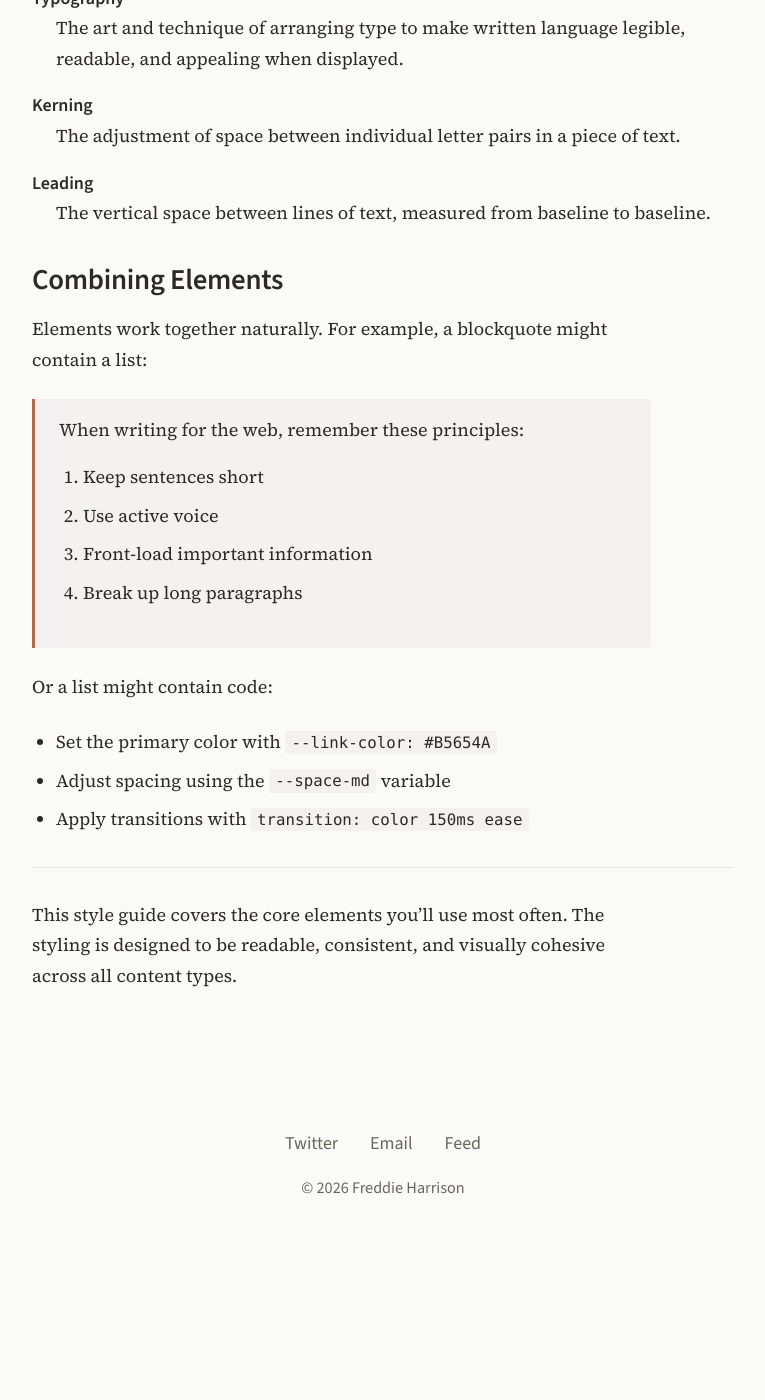
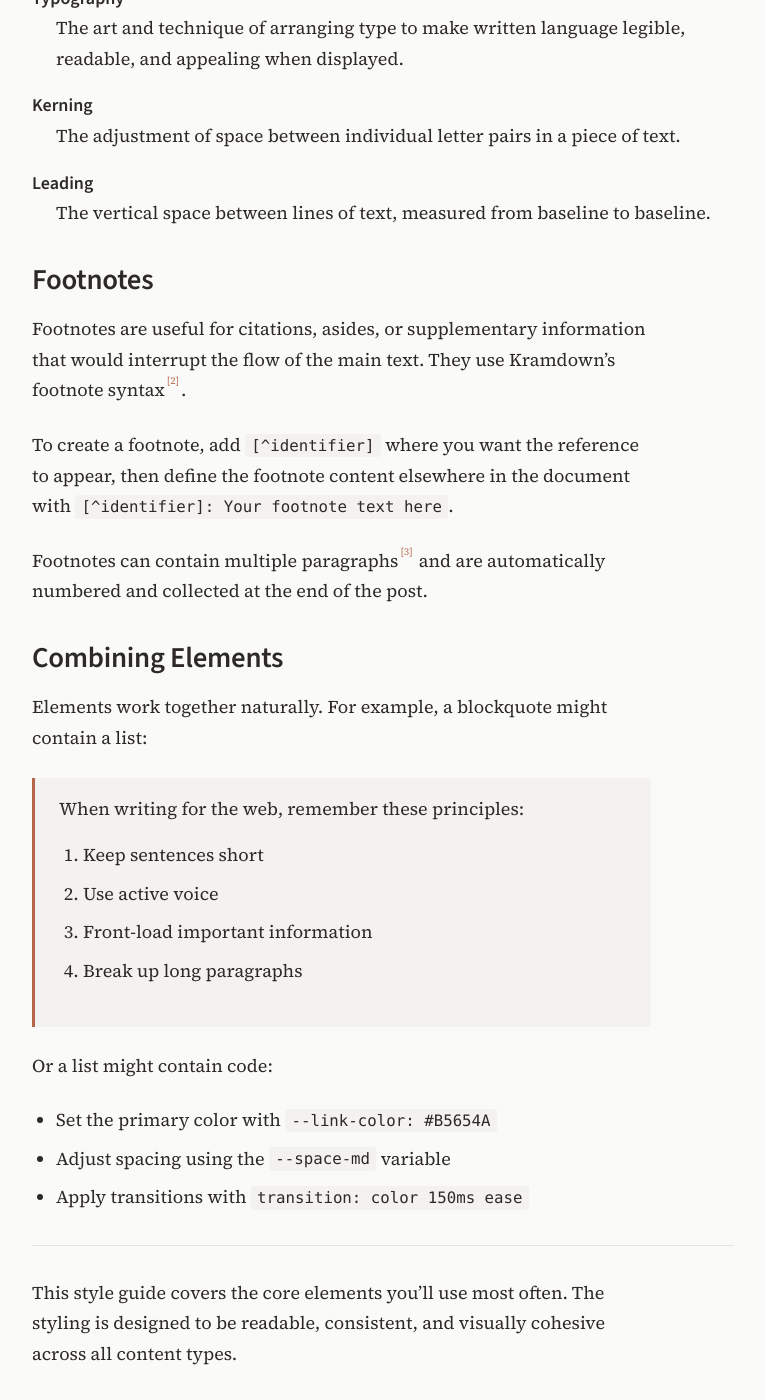
Before and after one commit to freddiewrites/freddiewrites.github.io, a Jekyll site: the page built from _posts/2026-01-13-style-guide.markdown, in a window 1280 px wide and 1400 px high, scrolled down 5416 px. Shown: the whole window, without its empty margins (257-1022 px from the left). Built offline with Jekyll 4.4.1, drawn with Linux system fonts in a browser that asks for light colours; before the commit the page ends 6674 px from its top, so only the background shows below that; some of the changed text lies outside the part shown.

Commit message:
Add footnote styling and update style guide
Footnote styles:
- Styled .footnotes container with border and heading
- Footnote reference links as superscript with brackets
- Back-to-text links styled subtly
- Muted color for footnote text

Style guide:
- Added Footnotes section with examples
- Demonstrates single-line and multi-paragraph footnotes
- Shows Kramdown syntax for creating footnotes

Co-Authored-By: Claude Opus 4.5 <noreply@anthropic.com>

```diff
--- a/_posts/2026-01-13-style-guide.markdown
+++ b/_posts/2026-01-13-style-guide.markdown
@@ -39,7 +39,7 @@ For technical writing, use `inline code` to reference variable names, file paths
 
 Abbreviations like <abbr title="Hypertext Markup Language">HTML</abbr> show a dotted underline and reveal their meaning on hover.
 
-You can also use <small>small text</small> for less prominent information, or superscripts for footnotes<sup>1</sup> and subscripts for chemical formulas like H<sub>2</sub>O.
+You can also use <small>small text</small> for less prominent information, and subscripts for chemical formulas like H<sub>2</sub>O. Footnotes[^1] are also supported and appear at the end of the post.
 
 ## Lists
 
@@ -152,6 +152,14 @@ Definition lists work well for glossaries or term explanations:
   <dd>The vertical space between lines of text, measured from baseline to baseline.</dd>
 </dl>
 
+## Footnotes
+
+Footnotes are useful for citations, asides, or supplementary information that would interrupt the flow of the main text. They use Kramdown's footnote syntax[^2].
+
+To create a footnote, add `[^identifier]` where you want the reference to appear, then define the footnote content elsewhere in the document with `[^identifier]: Your footnote text here`.
+
+Footnotes can contain multiple paragraphs[^3] and are automatically numbered and collected at the end of the post.
+
 ## Combining Elements
 
 Elements work together naturally. For example, a blockquote might contain a list:
@@ -172,3 +180,11 @@ Or a list might contain code:
 ---
 
 This style guide covers the core elements you'll use most often. The styling is designed to be readable, consistent, and visually cohesive across all content types.
+
+[^1]: This is a simple footnote demonstrating the basic syntax.
+
+[^2]: Kramdown is the default Markdown processor used by Jekyll. It extends standard Markdown with additional features like footnotes, tables, and definition lists.
+
+[^3]: Footnotes can span multiple paragraphs by indenting subsequent paragraphs with four spaces.
+
+    Like this second paragraph, which is still part of footnote 3. This is useful for longer explanatory notes or citations that require more context.
--- a/_sass/_base.scss
+++ b/_sass/_base.scss
@@ -274,6 +274,62 @@ kbd {
   box-shadow: 0 1px 0 var(--border-color);
 }
 
+/* Footnotes */
+.footnotes {
+  margin-top: var(--space-lg);
+  padding-top: var(--space-md);
+  border-top: 1px solid var(--border-color);
+  font-size: 0.9em;
+
+  &::before {
+    content: "Footnotes";
+    display: block;
+    font-family: var(--font-ui);
+    font-weight: 600;
+    font-size: 0.85em;
+    text-transform: uppercase;
+    letter-spacing: 0.03em;
+    color: var(--text-muted);
+    margin-bottom: var(--space-sm);
+  }
+
+  ol {
+    padding-left: var(--space-md);
+  }
+
+  li {
+    color: var(--text-muted);
+    margin-bottom: var(--space-sm);
+
+    p {
+      margin-bottom: var(--space-xs);
+    }
+  }
+}
+
+/* Footnote reference link in text */
+a.footnote {
+  font-size: 0.75em;
+  vertical-align: super;
+  line-height: 0;
+  padding: 0 0.2em;
+
+  &::before {
+    content: "[";
+  }
+
+  &::after {
+    content: "]";
+  }
+}
+
+/* Back to text link */
+a.reversefootnote {
+  font-size: 0.8em;
+  margin-left: 0.3em;
+  text-decoration: none;
+}
+
 /* Skip link for accessibility */
 .skip-link {
   position: absolute;
```
